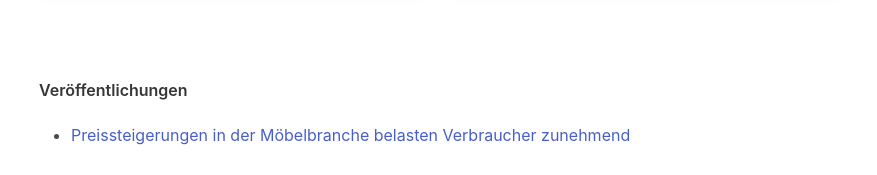
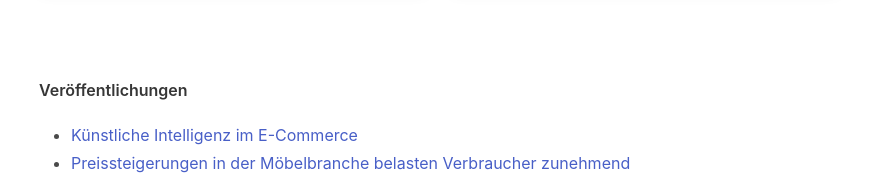
Before and after one commit to casalist/ernstmunsch.de, a plain HTML site: page index.html in a window 1280 px wide. Shown: the part 630-805 px from the top of the page, without its empty margins (201-1078 px from the left). Drawn offline with Linux system fonts and the light colour scheme.

Commit message:
Add ki-story to publications

```diff
--- a/index.html
+++ b/index.html
@@ -127,8 +127,8 @@
 
             <div class="content">
                 <ul>
-                    <li><a href="https://www.presseportal.de/pm/164270/5271037" target="_blank" rel="nofollow" title="Preissteigerungen in der Möbelbranche belasten Verbraucher zunehmend
-">Preissteigerungen in der Möbelbranche belasten Verbraucher zunehmend</a></li>
+                    <li><a href="https://www.presseportal.de/pm/164270/5332810" target="_blank" rel="nofollow" title="Künstliche Intelligenz im E-Commerce">Künstliche Intelligenz im E-Commerce</a></li>
+                    <li><a href="https://www.presseportal.de/pm/164270/5271037" target="_blank" rel="nofollow" title="Preissteigerungen in der Möbelbranche belasten Verbraucher zunehmend">Preissteigerungen in der Möbelbranche belasten Verbraucher zunehmend</a></li>
                 </ul>
             </div>
         </div>
```
